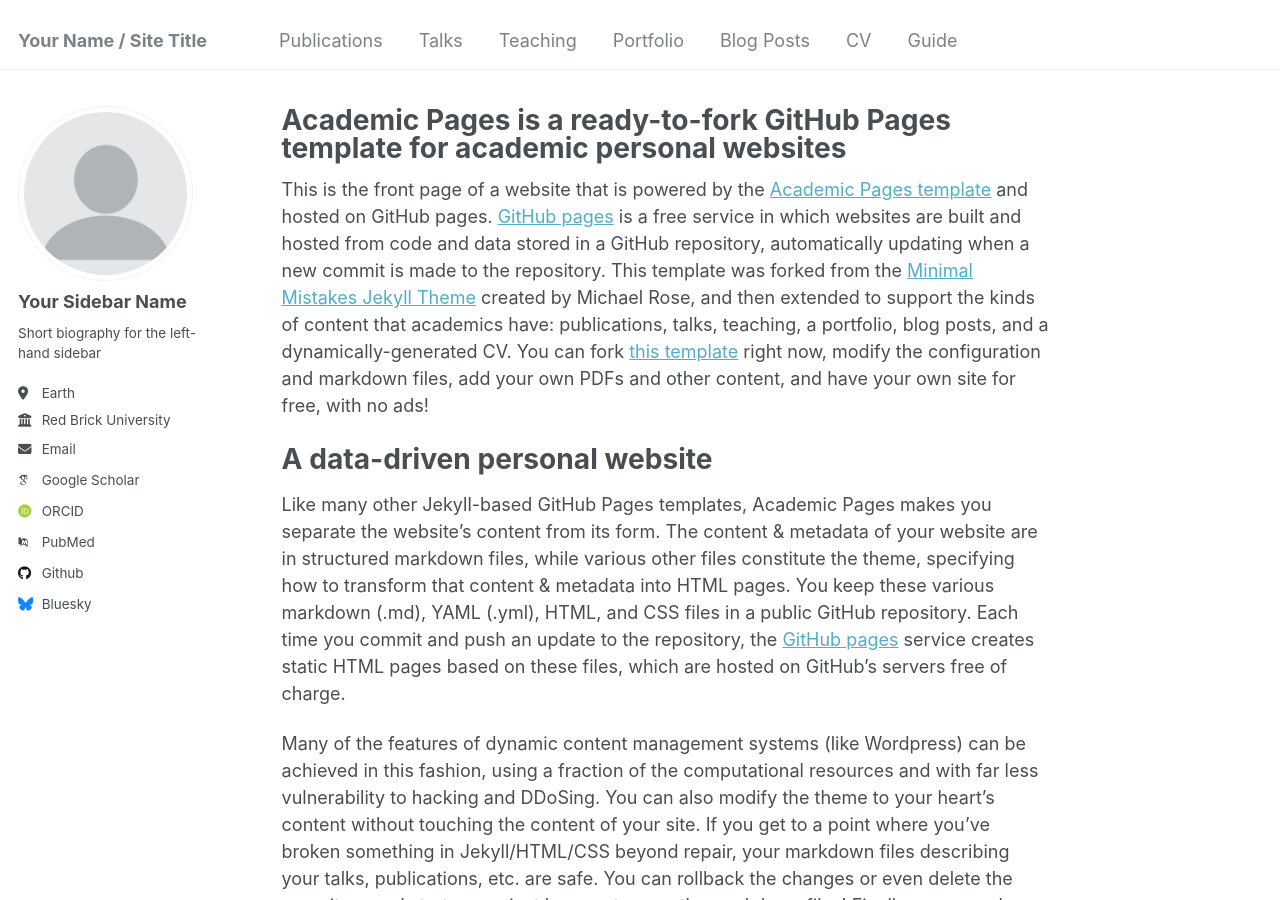
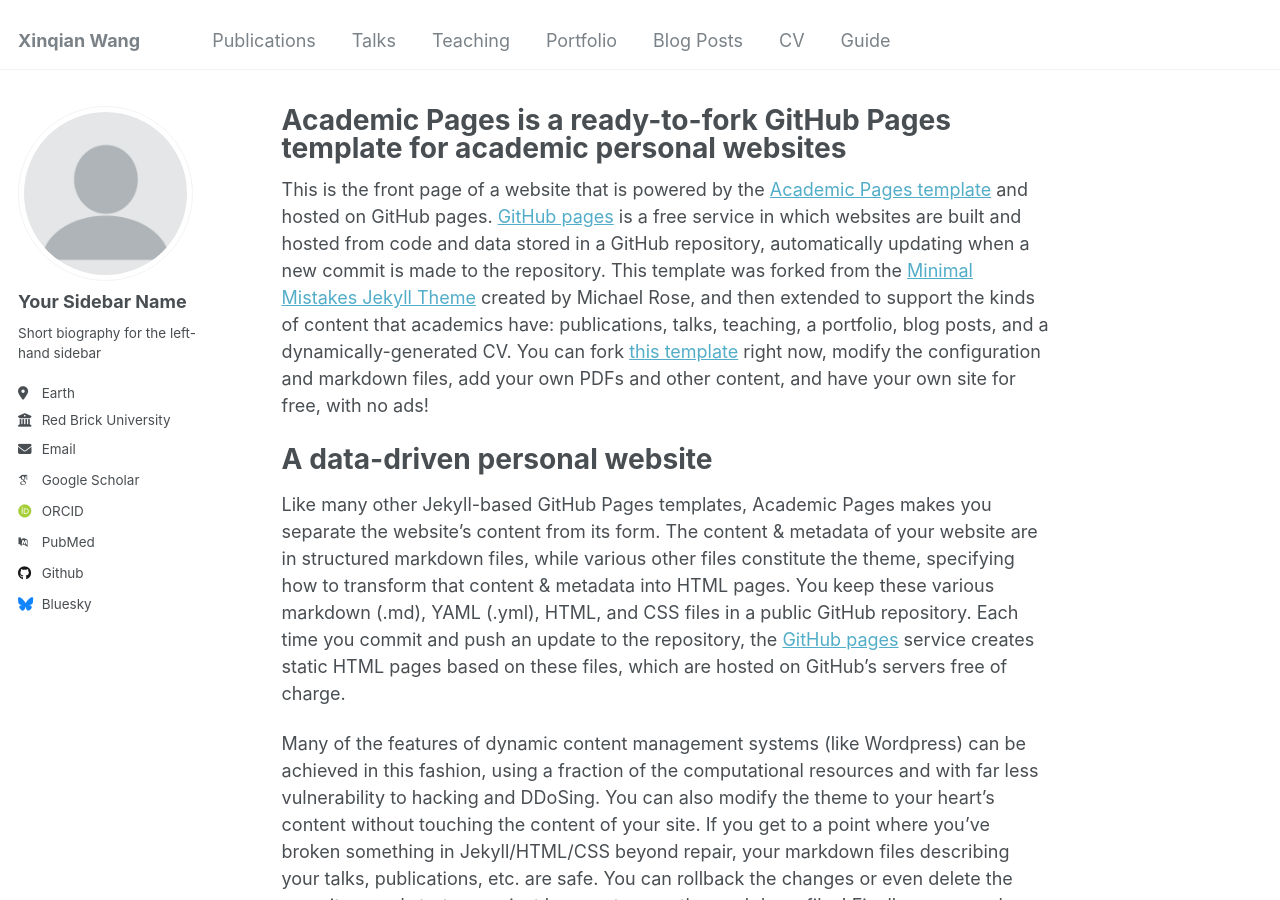
Before and after one commit to Wangxinqian/Academic, a Jekyll site: the page built from _pages/about.md, in a window 1280 px wide and 900 px high. Built offline with Jekyll 4.4.1, drawn with Linux system fonts in a browser that asks for light colours; some web fonts are replaced.

Commit message:
Update _config.yml

```diff
--- a/_config.yml
+++ b/_config.yml
@@ -8,7 +8,7 @@
 
 # Basic Site Settings
 locale                   : "en-US"
-title                    : "Your Name / Site Title"
+title                    : "Xinqian Wang"
 title_separator          : "-"
 name                     : &name "Your Name"
 description              : &description "personal description"
```
